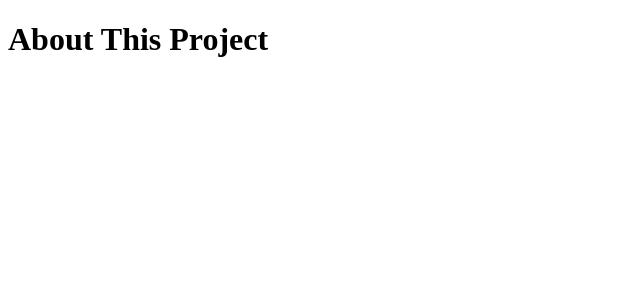
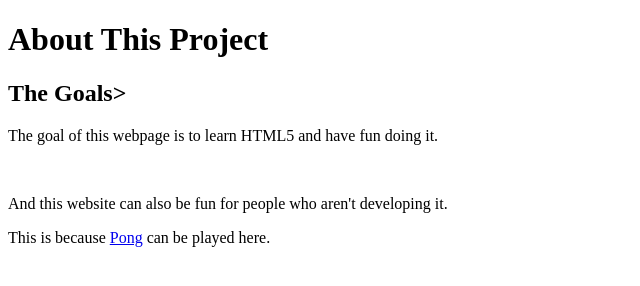
Before and after one commit to RFiskeCoder/html-nonsense, a plain HTML site: page about.html in a window 1280 px wide. Shown: the whole page, without its empty margins (0-640 px from the left). Drawn offline with Linux system fonts and the light colour scheme.

Commit message:
Add goals and fun facts to about.html

```diff
--- a/about.html
+++ b/about.html
@@ -5,5 +5,10 @@
   </head>
   <body>
     <h1>About This Project</h1>
+    <h2>The Goals></h2>
+    <p>The goal of this webpage is to learn HTML5 and have fun doing it.</p>
+    <br>
+    <p>And this website can also be fun for people who aren't developing it.</p>
+    <p>This is because <a href="pong/index.html">Pong</a> can be played here.</p>
   </body>
 </html>
```
